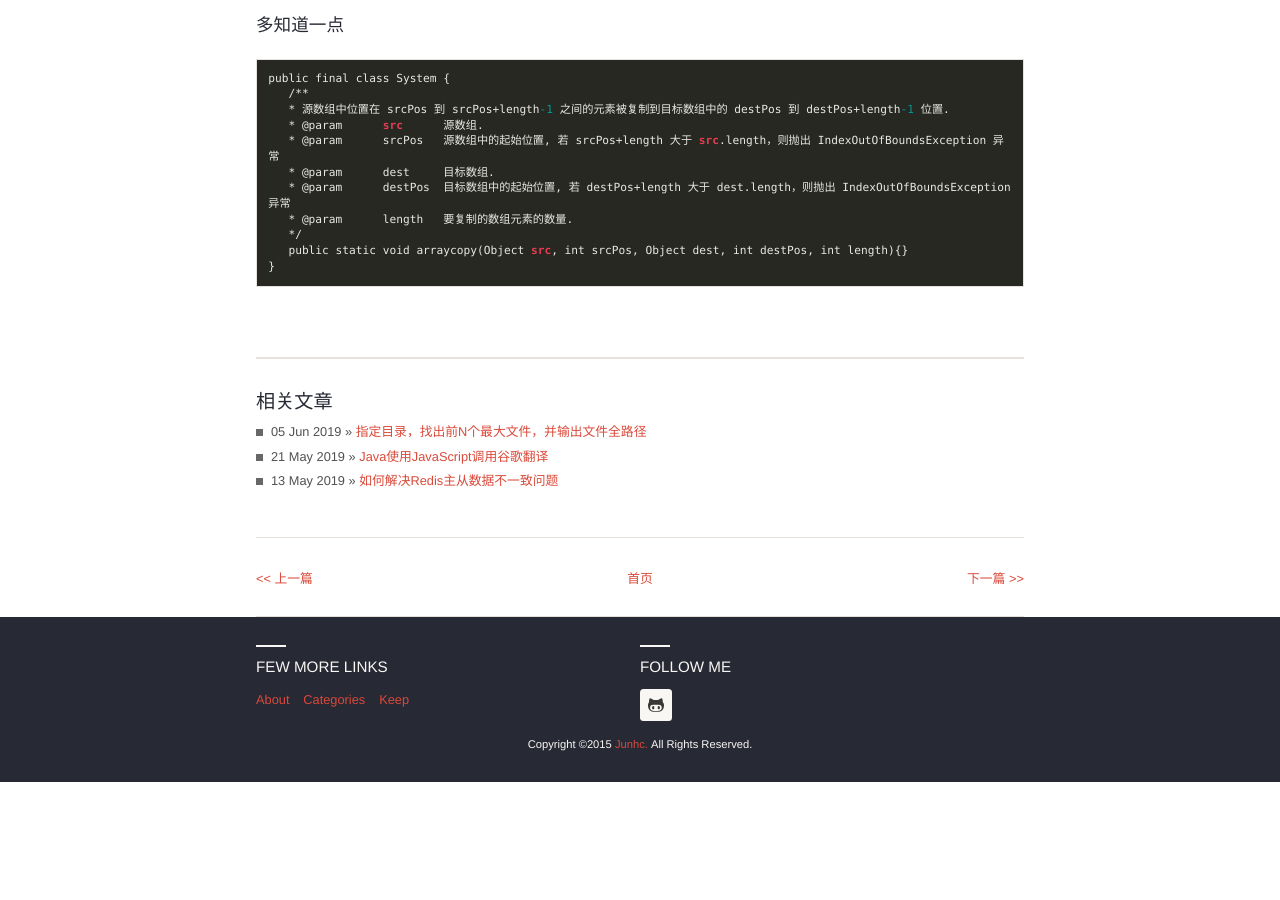
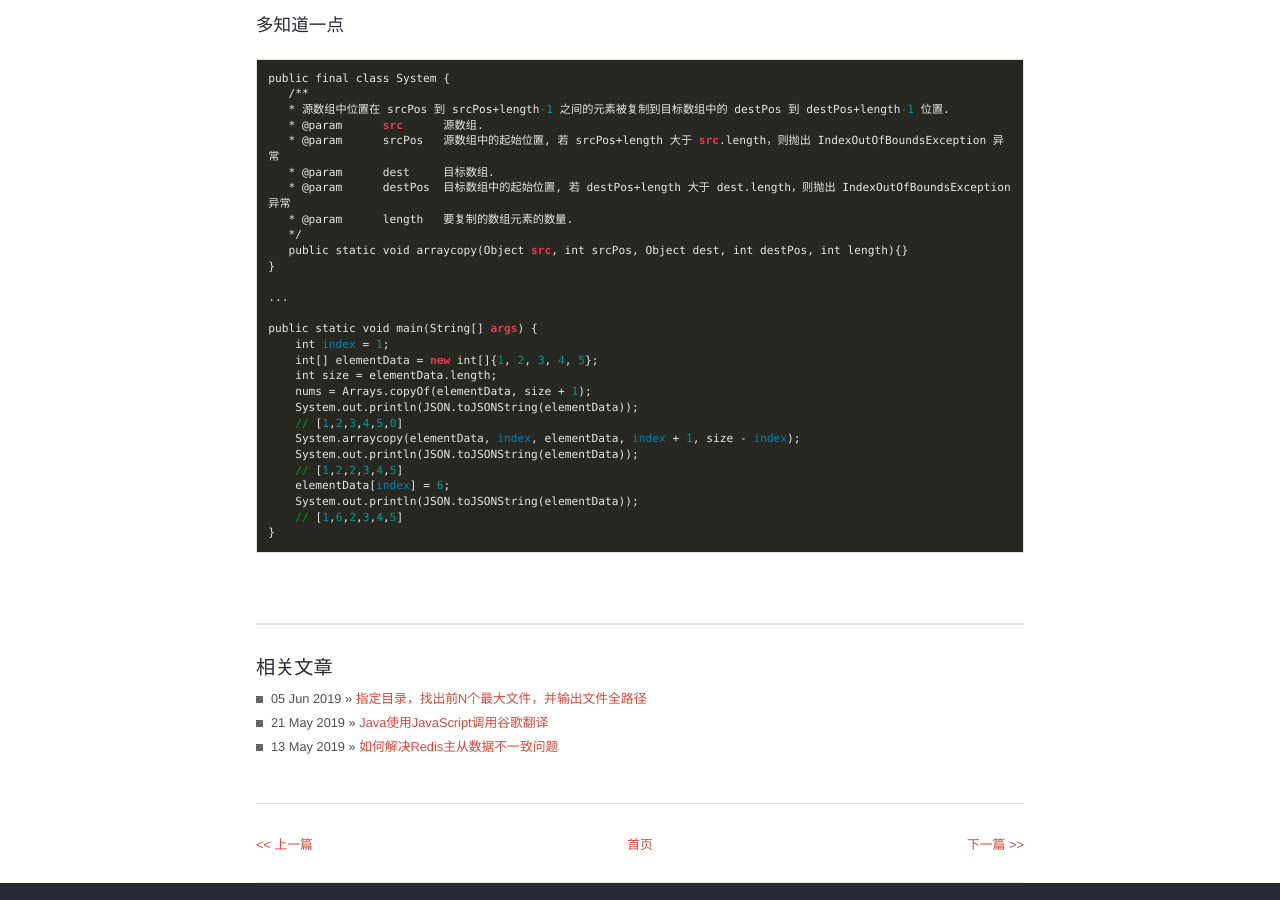
Before and after one commit to junhc/junhc.github.io, a Jekyll site: the page built from _posts/2017-03-31-ArrayList与LinkedList.md, in a window 1280 px wide and 900 px high, scrolled down 6411 px. Built offline with Jekyll 4.4.1, drawn with Linux system fonts in a browser that asks for light colours; Markdown is read by kramdown in place of the engine named in the settings; before the commit the page ends 7193 px from its top, so only the background shows below that; some of the changed text lies outside the part shown.

Commit message:
更新知识库

````diff
--- a/_posts/2017-03-31-Array与List.md
+++ b/_posts/2017-03-31-ArrayList与LinkedList.md
@@ -387,4 +387,21 @@ public final class System {
    */
    public static void arraycopy(Object src, int srcPos, Object dest, int destPos, int length){}
 }
+
+...
+
+public static void main(String[] args) {
+    int index = 1;
+    int[] elementData = new int[]{1, 2, 3, 4, 5};
+    int size = elementData.length;
+    nums = Arrays.copyOf(elementData, size + 1);
+    System.out.println(JSON.toJSONString(elementData));
+    // [1,2,3,4,5,0]
+    System.arraycopy(elementData, index, elementData, index + 1, size - index);
+    System.out.println(JSON.toJSONString(elementData));
+    // [1,2,2,3,4,5]
+    elementData[index] = 6;
+    System.out.println(JSON.toJSONString(elementData));
+    // [1,6,2,3,4,5]
+}
 ```
````
Also changed, not shown: other parts of _posts/2017-03-31-ArrayList与LinkedList.md (+3 -3 lines), _posts/2017-07-15-深入理解Java虚拟机.md (renamed from _posts/2017-07-15-jvm.md, +1 -1 lines), _posts/2018-03-25-Java中&与&&和|与||运算符.md (renamed from _posts/2018-03-25-logical-operator.md, +3 -3 lines), _posts/2018-04-06-虚拟机性能监控与故障处理工具.md (renamed from _posts/2018-04-06-javakit.md, +8 -2 lines), _posts/2018-12-04-深入理解MySQL的Explain.md (renamed from _posts/2018-12-04-explain.md, +0 -1 lines), 你必须知道的.md (+5 -5 lines), _posts/2018-05-06-理解事务的4种隔离级别.md (renamed from _posts/2018-05-06-tx_isolation.md), _posts/2018-06-21-HTTPS的工作原理和TCP握手机制.md (renamed from _posts/2018-06-21-https.md), _posts/2018-08-27-Java动态代理机制详解.md (renamed from _posts/2018-08-27-proxy.md), _posts/2018-09-27-缓存穿透、雪崩、击穿.md (renamed from _posts/2018-09-27-缓存穿透、雪崩.md), _posts/2019-01-17-Selenium+TestNG自动化测试.md (renamed from _posts/2019-01-17-selenium.md), _posts/2019-01-31-LeetCode数据库之分数排名.md (renamed from _posts/2019-01-31-rank-scores.md).
